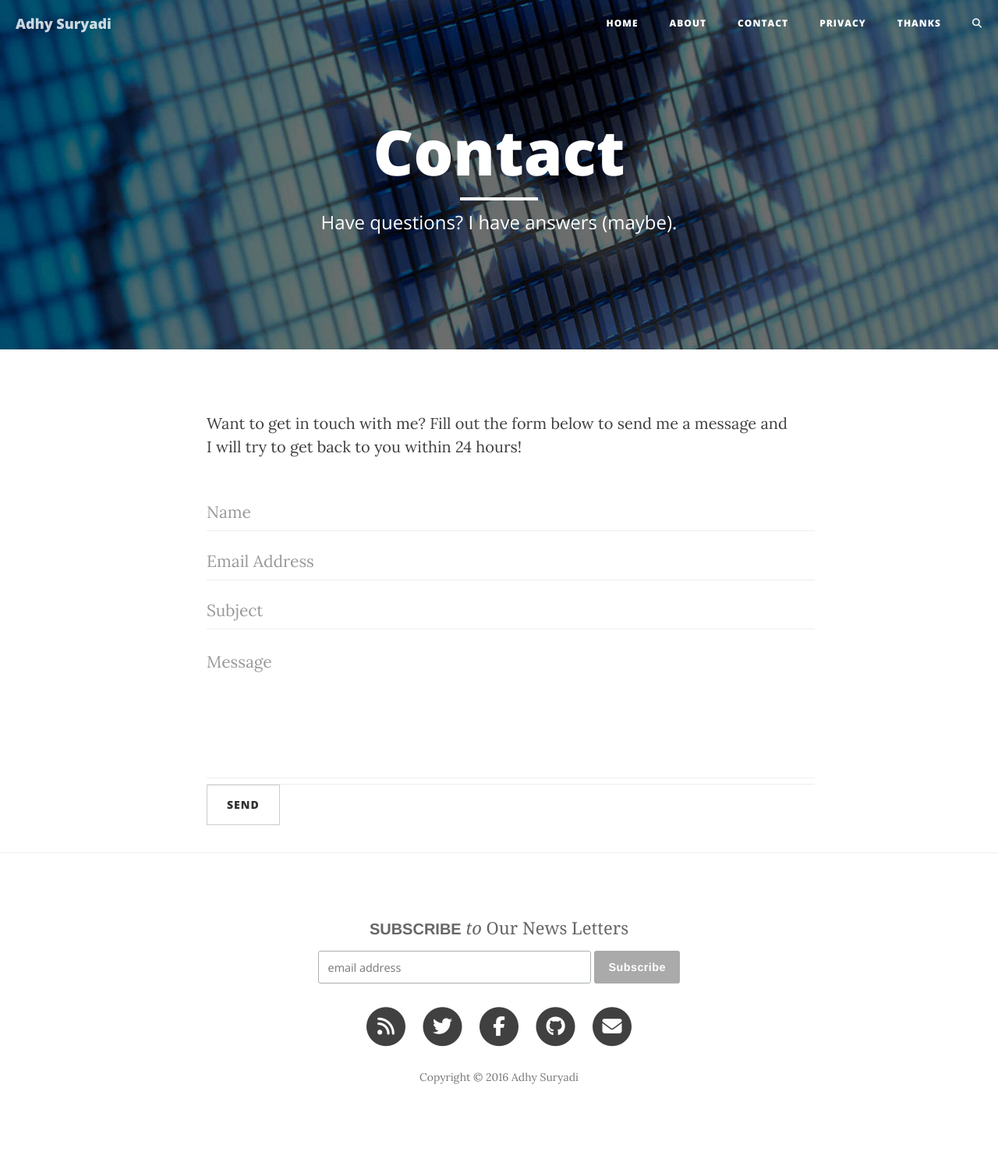
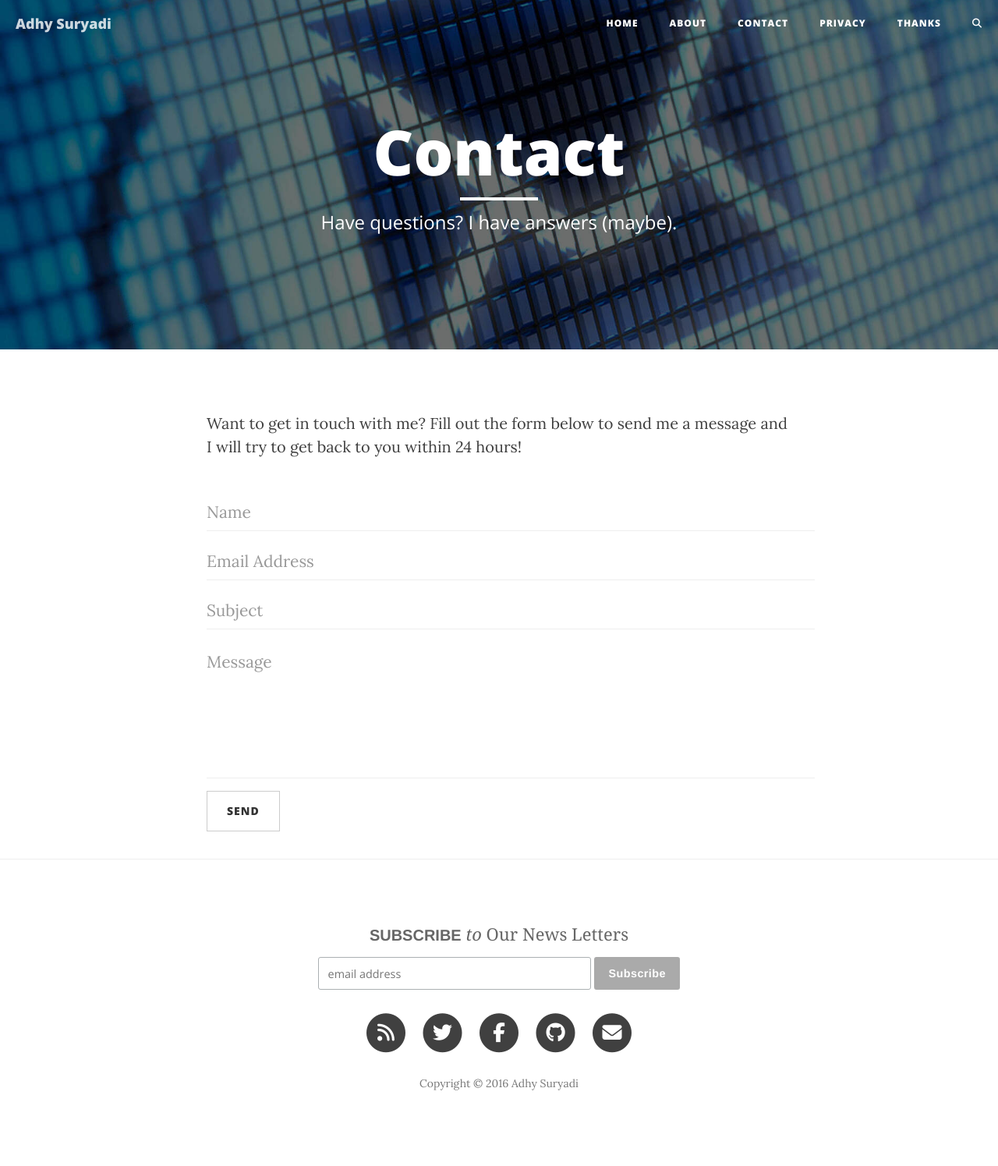
Before and after one commit to KompiAjaib/kompiajaib.github.io, a Jekyll site: the page built from contact.html, in a window 1280 px wide. Shown: the whole page at 78% size. Built offline with Jekyll 4.4.1, drawn with Linux system fonts in a browser that asks for light colours; nearby versions of some CDN libraries; comment, search, counter and statistics services are not loaded.

Commit message:
Update contact.html

```diff
--- a/contact.html
+++ b/contact.html
@@ -37,7 +37,7 @@ header-img: "img/contact-bg.jpg"
         </div>
     </div>
     <div class="row control-group">
-        <div class="form-group col-xs-12 floating-label-form-group controls">
+        <div class="form-group col-xs-12 controls">
             <input type="text" name="_gotcha" style="display:none" />
         </div>
     </div>
```
